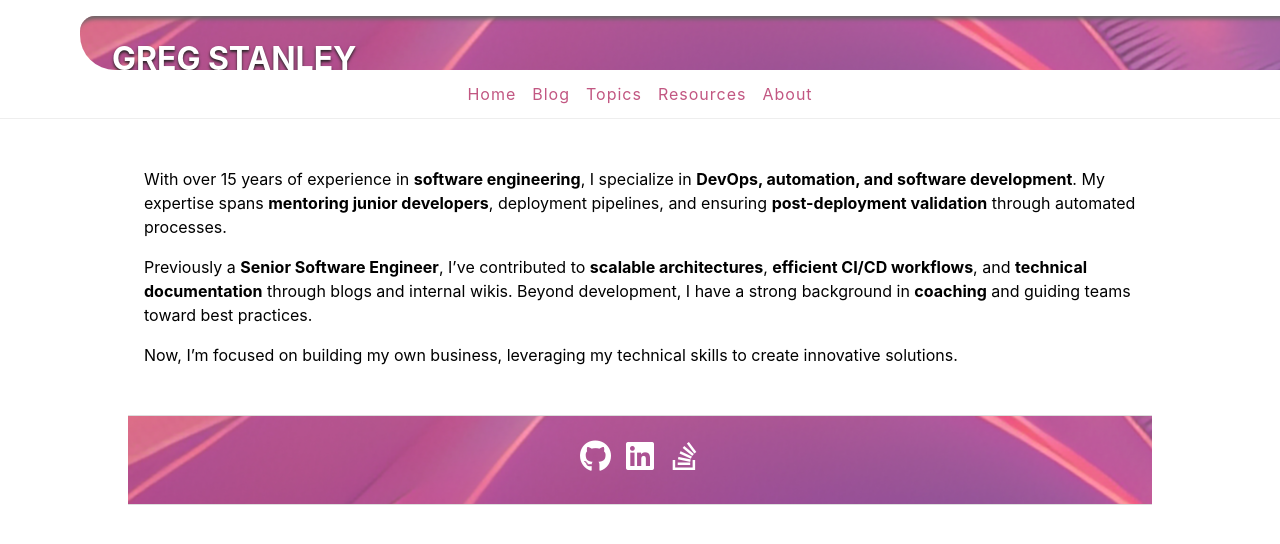
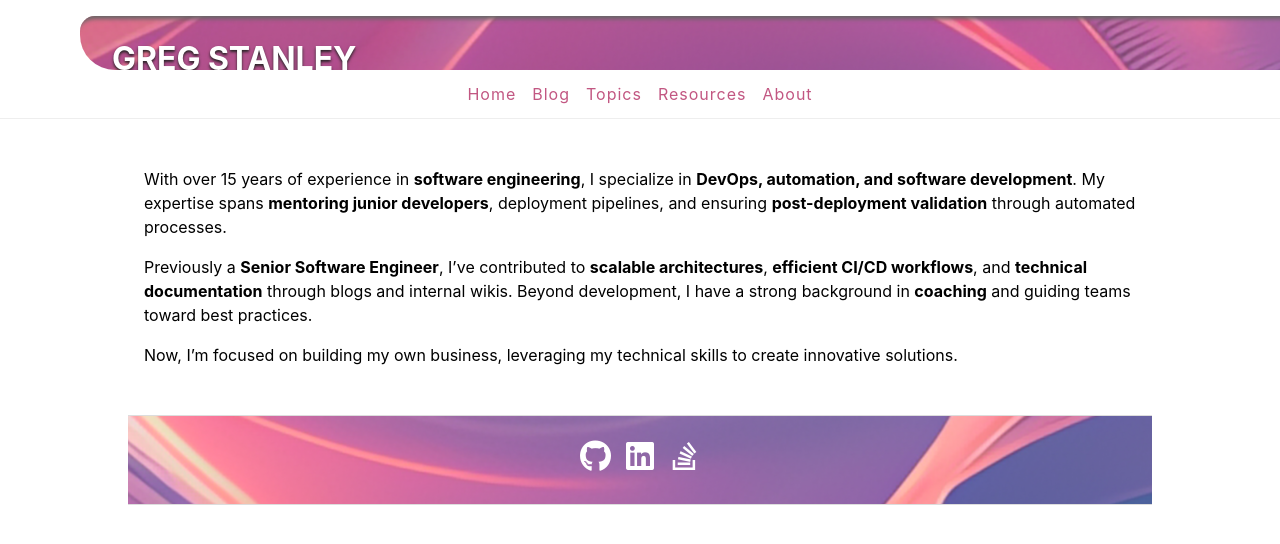
Before and after one commit to gregstanley/gregstanley.github.io, a Jekyll site: the page built from index.md, in a window 1280 px wide. Shown: the top 544 px of the page. Built offline with Jekyll 4.4.1, drawn with Linux system fonts in a browser that asks for light colours.

Commit message:
Shift footer image across

```diff
--- a/_sass/base.scss
+++ b/_sass/base.scss
@@ -254,6 +254,7 @@ div.footer-wrapper {
   border-bottom: 1px solid #ddd;
   background-color: $lightGray;
   background-image: var(--footer-background-image);
+  background-position-x: -1500px;
 
   footer {
     padding: 1.5rem 0;
```
